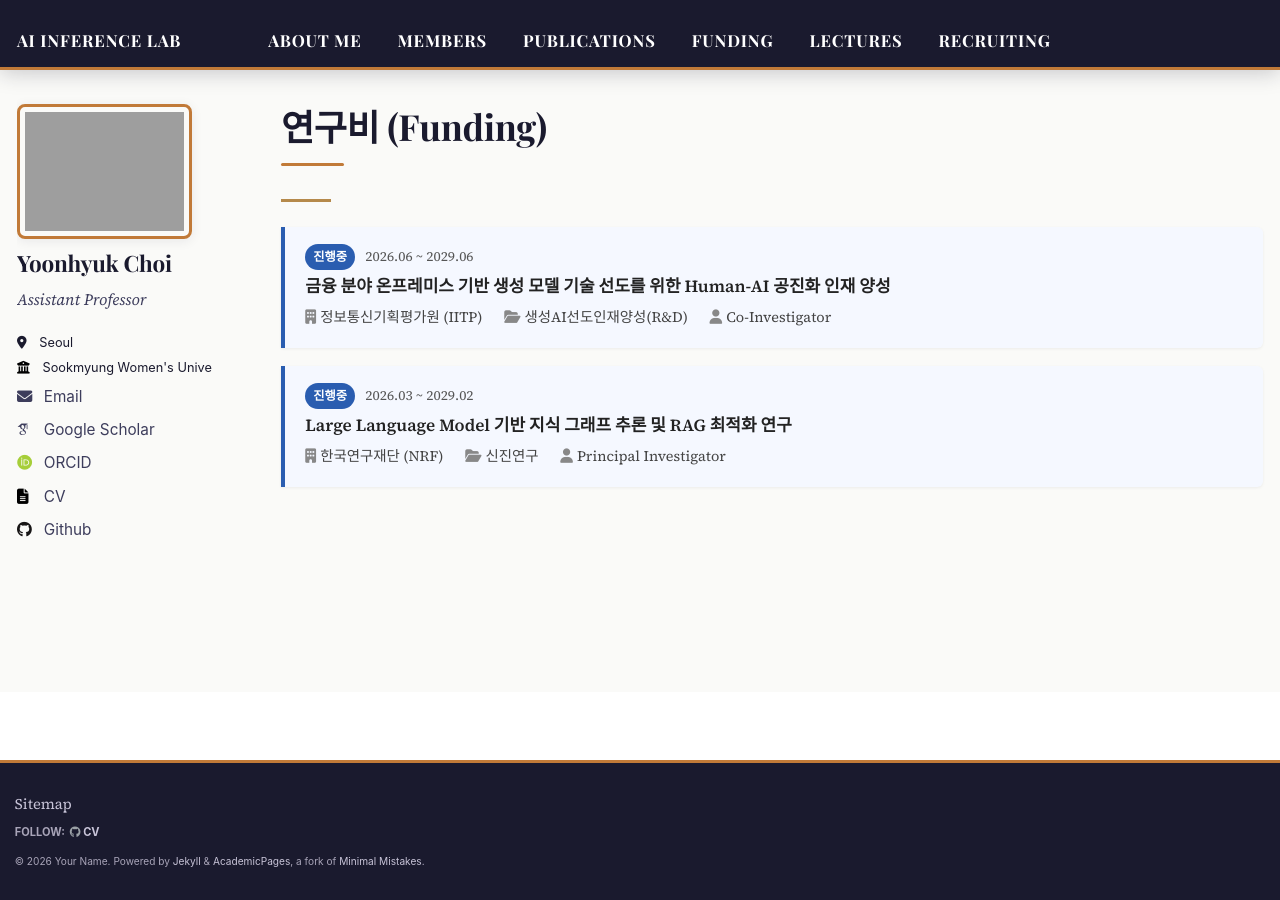
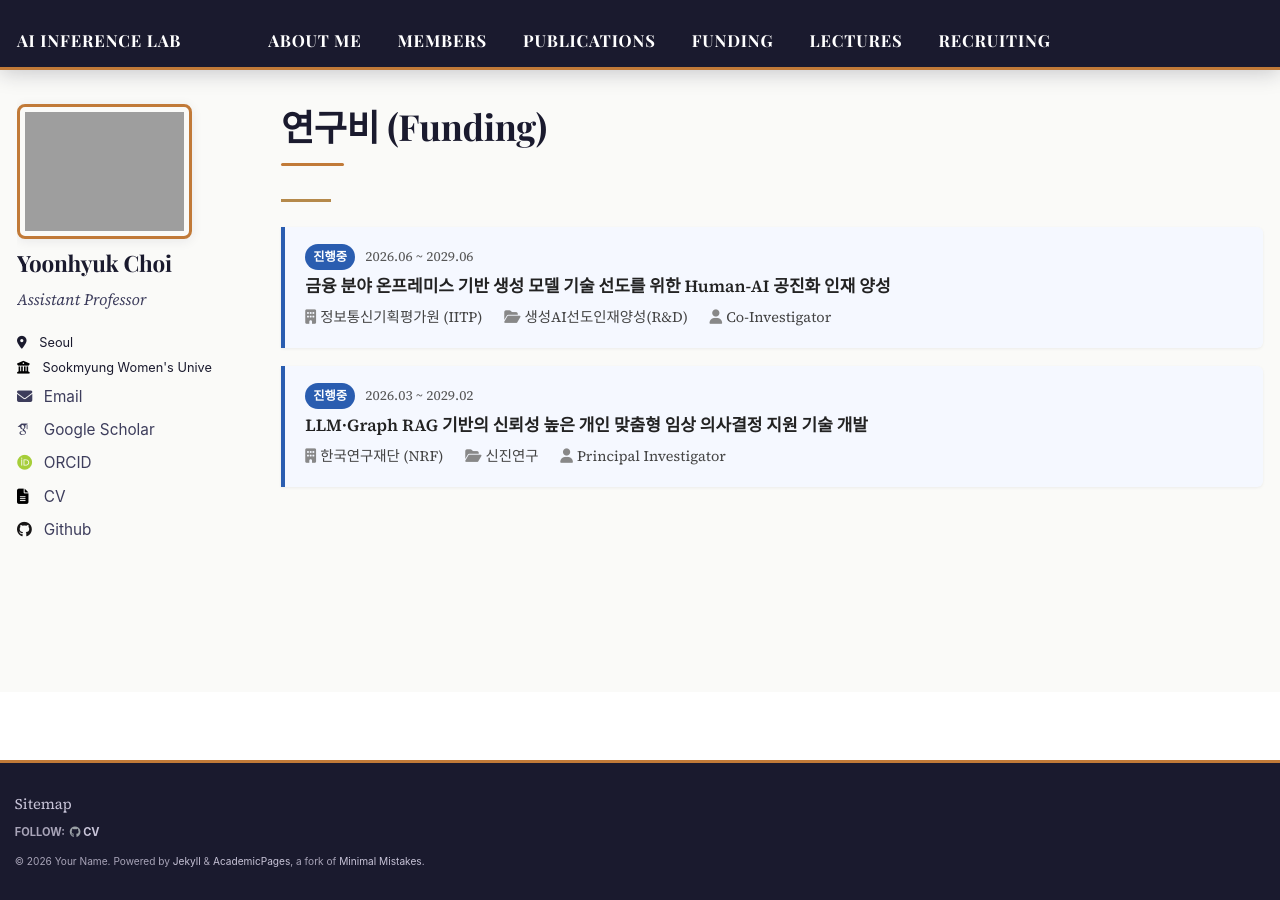
Before and after one commit to ChoiYoonHyuk/ChoiYoonHyuk.github.io, a Jekyll site: the page built from _pages/funding.md, in a window 1280 px wide. Built offline with Jekyll 4.4.1, drawn with Linux system fonts in a browser that asks for light colours; some web fonts are replaced.

Commit message:
Update funding.yml

```diff
--- a/_data/funding.yml
+++ b/_data/funding.yml
@@ -8,7 +8,7 @@
   role: "Co-Investigator"
   status: ongoing
 
-- title: "Large Language Model 기반 지식 그래프 추론 및 RAG 최적화 연구"
+- title: "LLM·Graph RAG 기반의 신뢰성 높은 개인 맞춤형 임상 의사결정 지원 기술 개발"
   agency: "한국연구재단 (NRF)"
   program: "신진연구"
   period: "2026.03 ~ 2029.02"
```
